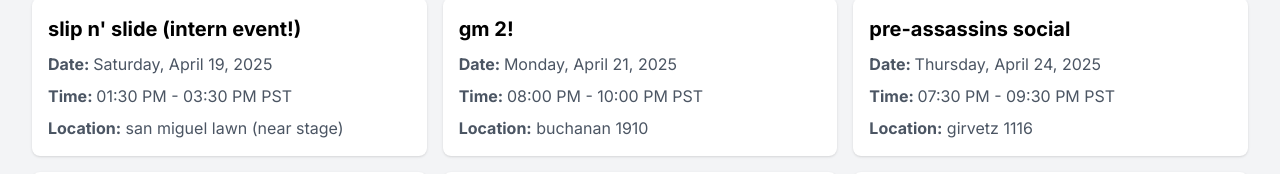
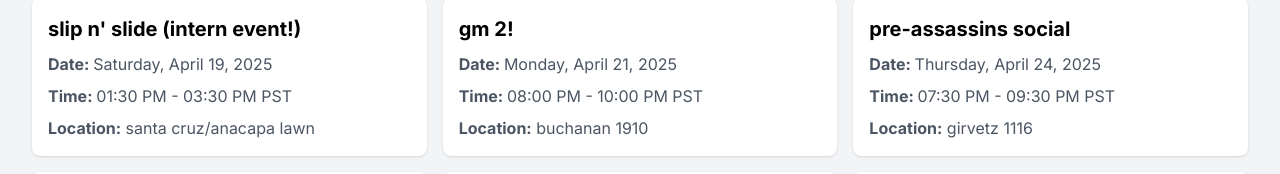
Before and after one commit to UCSBTASA/UCSBTASA.github.io, a Next.js app: page / in a window 1280 px wide. Shown: the part 1518-1692 px from the top of the page. Built offline with nearby package versions, Linux system fonts and the light colour scheme.

Commit message:
Update eventData.ts

```diff
--- a/data/eventData.ts
+++ b/data/eventData.ts
@@ -7,7 +7,7 @@ const events =
     "time": "01:30 PM - 03:30 PM",
     "start": "01:30 PM",
     "end": "03:30 PM",
-    "location": "san miguel lawn (near stage)",
+    "location": "santa cruz/anacapa lawn",
     "customTime": ""
   },
   {
```
